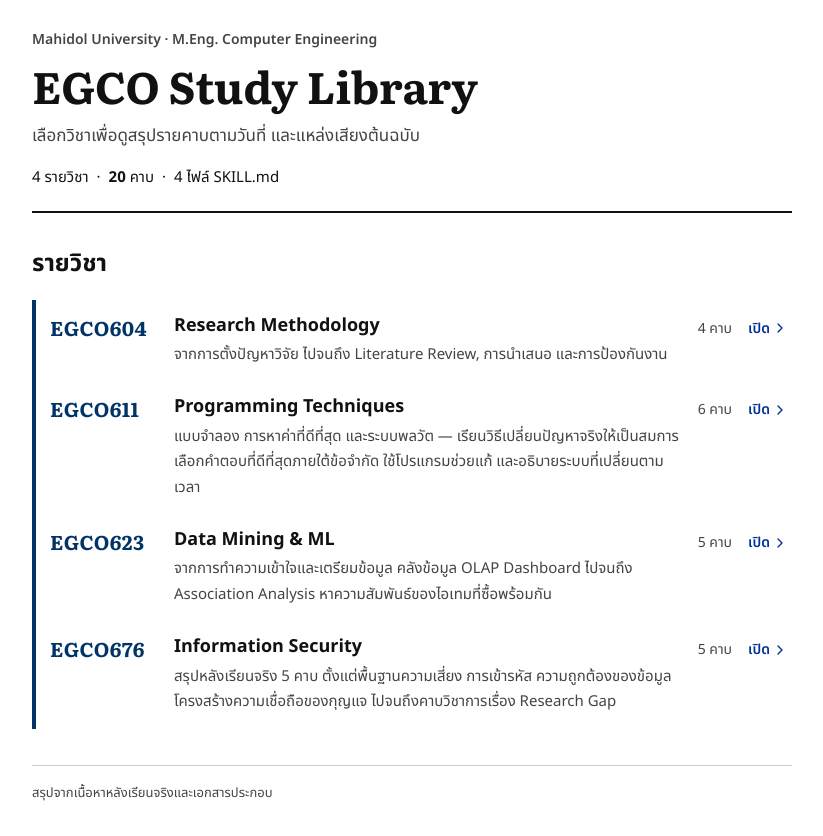
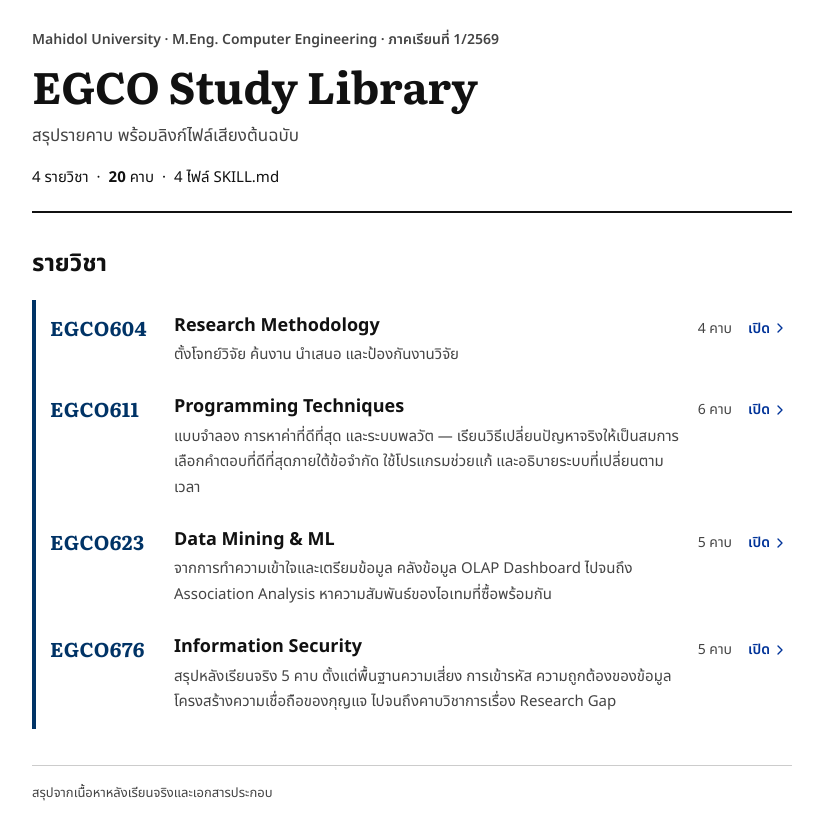
Before and after one commit to Nack-thanaphon/egco-study-library, a React (Vite) app: page / in a window 1280 px wide. Shown: the top 836 px of the page, without its empty margins (228-1051 px from the left). Built offline with nearby package versions, Linux system fonts and the light colour scheme.

Commit message:
ui: shorter home copy + term 1/2569 label + concise course descriptions

```diff
--- a/research/egco611.json
+++ b/research/egco611.json
@@ -2,7 +2,7 @@
   "courseCode": "EGCO611",
   "title": "Programming Techniques for Advanced Applications",
   "shortTitle": "Programming Techniques",
-  "description": "แบบจำลอง การหาค่าที่ดีที่สุด และระบบพลวัต — เรียนวิธีเปลี่ยนปัญหาจริงให้เป็นสมการ เลือกคำตอบที่ดีที่สุดภายใต้ข้อจำกัด ใช้โปรแกรมช่วยแก้ และอธิบายระบบที่เปลี่ยนตามเวลา",
+  "description": "แปลงโจทย์จริงเป็นโมเดล LP/MILP และ ODE แล้วตรวจคำตอบด้วย solver",
   "focus": "คิดเป็นลำดับจากเรื่องจริง → ตัวแปรและสมการ → solver → ตรวจคำตอบกับข้อจำกัดและความหมายในโลกจริง",
   "accent": "#003366",
   "sessions": [
--- a/research/egco623.json
+++ b/research/egco623.json
@@ -2,7 +2,7 @@
   "courseCode": "EGCO623",
   "title": "Data Mining and Machine Learning",
   "shortTitle": "Data Mining & ML",
-  "description": "จากการทำความเข้าใจและเตรียมข้อมูล คลังข้อมูล OLAP Dashboard ไปจนถึง Association Analysis หาความสัมพันธ์ของไอเทมที่ซื้อพร้อมกัน",
+  "description": "สถิติพื้นฐาน การเตรียมข้อมูล Dashboard ถึง Association Analysis",
   "focus": "เน้นสำรวจข้อมูล เตรียมข้อมูล วิเคราะห์หลายมิติ และนำข้อมูลไปใช้ตัดสินใจ",
   "accent": "#003366",
   "sessions": [
--- a/research/egco676.json
+++ b/research/egco676.json
@@ -2,7 +2,7 @@
   "courseCode": "EGCO676",
   "title": "Information Security and Risk Assessment",
   "shortTitle": "Information Security",
-  "description": "สรุปหลังเรียนจริง 5 คาบ ตั้งแต่พื้นฐานความเสี่ยง การเข้ารหัส ความถูกต้องของข้อมูล โครงสร้างความเชื่อถือของกุญแจ ไปจนถึงคาบวิชาการเรื่อง Research Gap",
+  "description": "ความเสี่ยง การเข้ารหัส การยืนยันตัวตน และการดูแลความเชื่อถือ",
   "focus": "ความมั่นคงปลอดภัย การเข้ารหัส และการจัดการความเสี่ยง",
   "accent": "#003366",
   "skillPath": "./downloads/egco676/SKILL.md",
--- a/src/App.tsx
+++ b/src/App.tsx
@@ -39,11 +39,9 @@
   return (
     <main className="app-shell">
       <header className="page-header">
-        <p className="kicker">Mahidol University · M.Eng. Computer Engineering</p>
+        <p className="kicker">Mahidol University · M.Eng. Computer Engineering · ภาคเรียนที่ 1/2569</p>
         <h1>EGCO Study Library</h1>
-        <p className="lead">
-          เลือกวิชาเพื่อดูสรุปรายคาบตามวันที่ และแหล่งเสียงต้นฉบับ
-        </p>
+        <p className="lead">สรุปรายคาบ พร้อมลิงก์ไฟล์เสียงต้นฉบับ</p>
         <p className="meta-line library-stats">
           <span>{courses.length} รายวิชา</span>
           <span>·</span>
--- a/src/courseData.ts
+++ b/src/courseData.ts
@@ -178,7 +178,7 @@
   code: 'EGCO604',
   title: 'Research Methodology',
   shortTitle: 'Research Methodology',
-  description: 'จากการตั้งปัญหาวิจัย ไปจนถึง Literature Review, การนำเสนอ และการป้องกันงาน',
+  description: 'ตั้งโจทย์วิจัย ค้นงาน นำเสนอ และป้องกันงานวิจัย',
   focus: 'เน้นงานวิจัย การบ้าน และการนำเสนอ',
   accent: '#003366',
   lectures: egco604Lectures,
```
